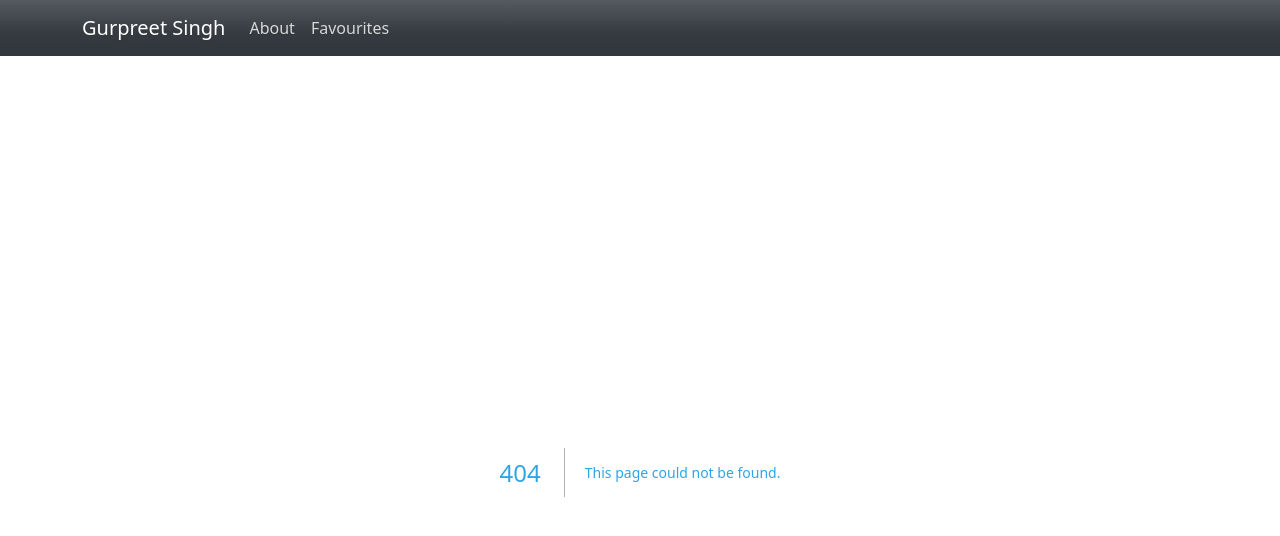
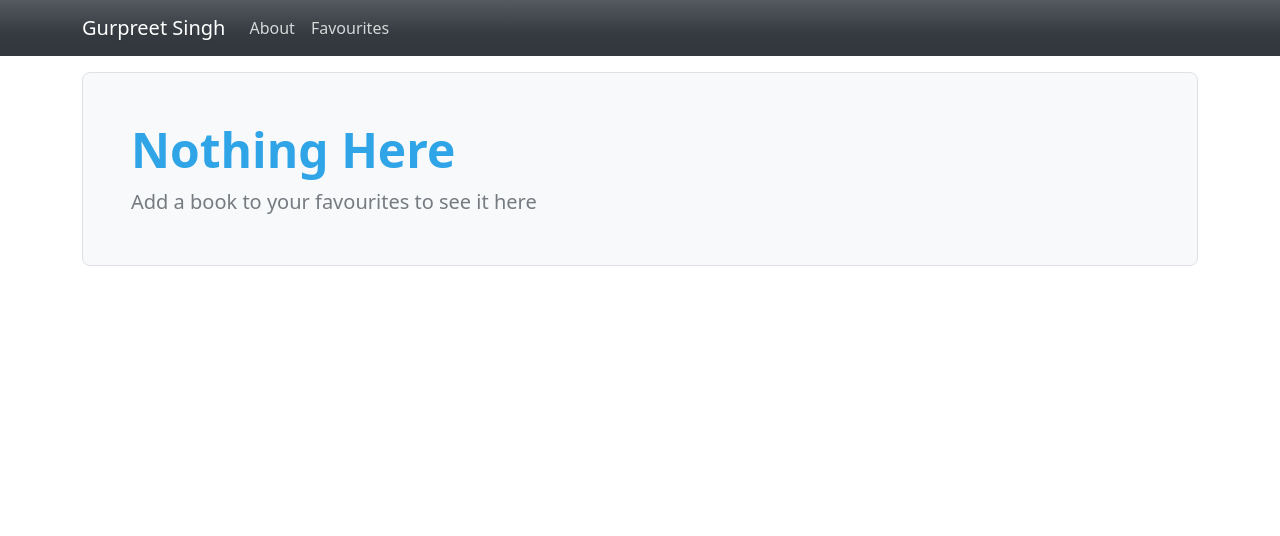
Before and after one commit to gurpreetsingh45/library-data-retriever, a Next.js app: page /favourites in a window 1280 px wide. Before the commit this address had no page. Shown: the top 536 px of the page. Built offline with nearby package versions, Linux system fonts and the light colour scheme.

Commit message:
add favourites page

```diff
--- /dev/null
+++ b/pages/favourites.js
@@ -0,0 +1,31 @@
+import { useAtom } from 'jotai';
+import { Row, Col } from 'react-bootstrap';
+import { favouritesAtom } from '@/store';
+import PageHeader from '@/components/PageHeader';
+
+export default function Favourites() {
+  const [favouritesList] = useAtom(favouritesAtom);
+
+  if (favouritesList.length === 0) {
+    return (
+      <PageHeader
+        text="Nothing Here"
+        subtext="Add a book to your favourites to see it here"
+      />
+    );
+  }
+
+  return (
+    <>
+      <PageHeader text="Favourites" subtext="Your Favourite Books" />
+      <Row className="gy-4">
+        {favouritesList.map((workId) => (
+          // Placeholder until the BookCard component is added in part 3
+          <Col lg={3} md={6} key={workId}>
+            {workId}
+          </Col>
+        ))}
+      </Row>
+    </>
+  );
+}
```
